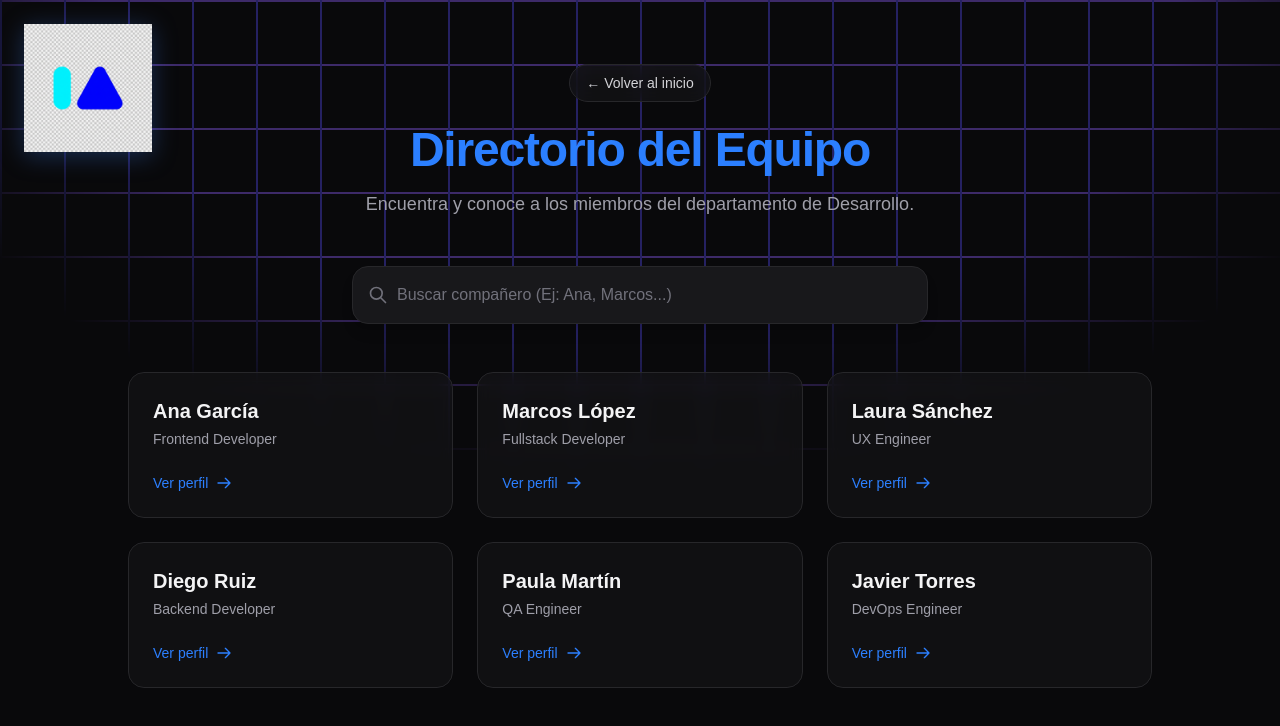
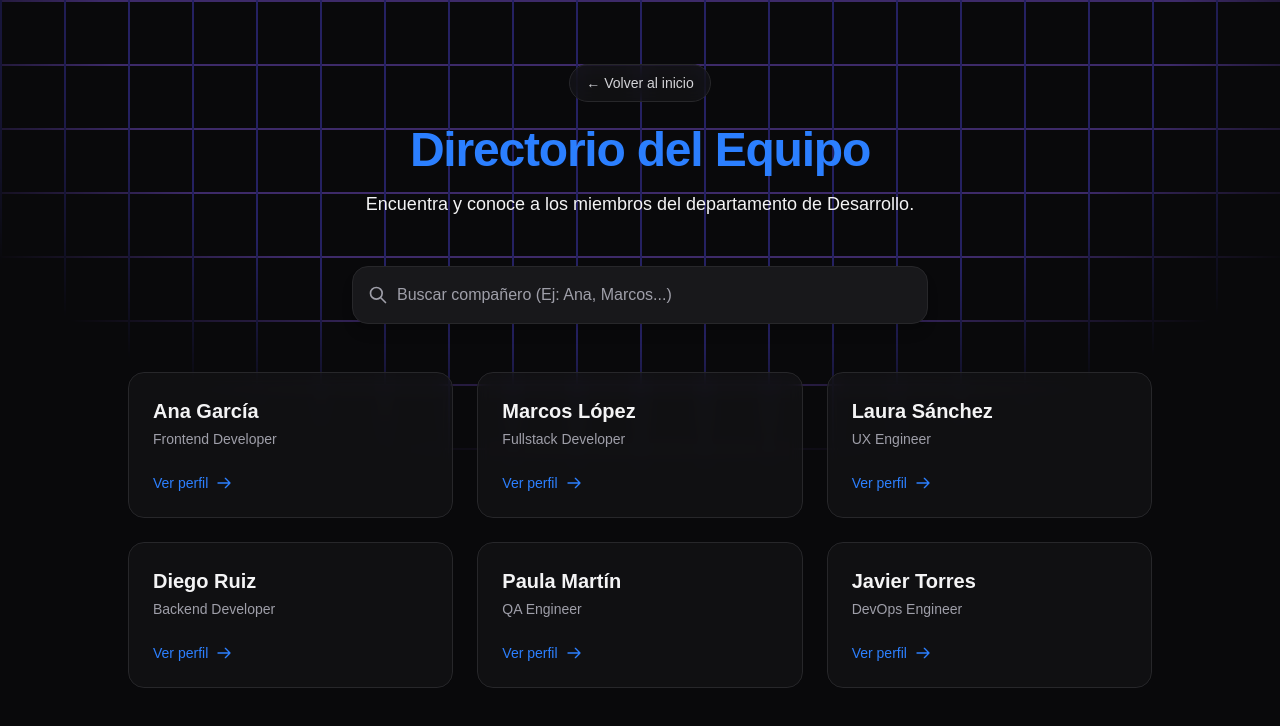
Before and after one commit to FranVice/interamplify-practica-01-directorio-companeros, a Next.js app: page /companeros in a window 1280 px wide. Shown: the top 726 px of the page. Built offline with nearby package versions, Linux system fonts and the light colour scheme.

Commit message:
Mejoras de ui y accesibilidad, remocion de logo con fondo incorrecto

```diff
--- a/app/companeros/[id]/page.tsx
+++ b/app/companeros/[id]/page.tsx
@@ -1,5 +1,4 @@
 import Link from "next/link";
-import Image from "next/image";
 import type { Metadata } from "next";
 import { notFound } from "next/navigation";
 import { coworkers } from "../../../lib/data";
@@ -44,17 +43,7 @@ export default async function Page({ params }: PageProps) {
         <main className="min-h-screen bg-zinc-950 flex items-center justify-center p-6 relative">
             <div className="absolute inset-0 bg-[linear-gradient(to_right,#4f46e5_2px,transparent_2px),linear-gradient(to_bottom,#8b5cf6_2px,transparent_2px)] bg-[size:4rem_4rem] [mask-image:radial-gradient(ellipse_60%_60%_at_50%_0%,#000_70%,transparent_100%)] opacity-40 pointer-events-none z-0" />
 
-            {/* Logo de la empresa */}
-            <div className="absolute top-6 left-6 z-50 w-24 md:w-32 h-auto pointer-events-none">
-                <Image
-                    src="/logo.png"
-                    alt="Logo de Interamplify"
-                    width={400}
-                    height={400}
-                    className="w-full h-auto object-contain drop-shadow-[0_4px_12px_rgba(59,130,246,0.3)]"
-                    priority
-                />
-            </div>
+
 
             <div className="relative w-full max-w-2xl bg-zinc-900/80 backdrop-blur-xl border border-zinc-800 rounded-3xl p-8 md:p-12 shadow-2xl overflow-hidden">
                 {/* Acento azul arriba */}
--- a/app/companeros/page.tsx
+++ b/app/companeros/page.tsx
@@ -1,5 +1,4 @@
 import Link from "next/link";
-import Image from "next/image";
 import { coworkers } from "../../lib/data";
 import CompanerosClient from "../../components/CompanerosCliente";
 
@@ -8,17 +7,7 @@ export default function CompanerosPage() {
     <main className="min-h-screen bg-zinc-950 text-zinc-100 p-6 relative">
       <div className="absolute inset-0 bg-[linear-gradient(to_right,#4f46e5_2px,transparent_2px),linear-gradient(to_bottom,#8b5cf6_2px,transparent_2px)] bg-[size:4rem_4rem] [mask-image:radial-gradient(ellipse_60%_60%_at_50%_0%,#000_70%,transparent_100%)] opacity-40 pointer-events-none z-0" />
 
-      {/* Logo de la empresa */}
-      <div className="absolute top-6 left-6 z-50 w-24 md:w-32 h-auto pointer-events-none">
-        <Image
-          src="/logo.png"
-          alt="Logo de Interamplify"
-          width={400}
-          height={400}
-          className="w-full h-auto object-contain drop-shadow-[0_4px_12px_rgba(59,130,246,0.3)]"
-          priority
-        />
-      </div>
+
 
       <div className="relative max-w-5xl mx-auto pt-10">
         <div className="flex flex-col items-center text-center mb-12">
@@ -33,7 +22,7 @@ export default function CompanerosPage() {
             Directorio del Equipo
           </h1>
 
-          <p className="text-lg max-w-2xl text-zinc-400">
+          <p className="text-lg max-w-2xl text-zinc-100 font-medium">
             Encuentra y conoce a los miembros del departamento de Desarrollo.
           </p>
         </div>
--- a/app/page.tsx
+++ b/app/page.tsx
@@ -1,5 +1,4 @@
 import Link from "next/link";
-import Image from "next/image";
 
 export default function Home() {
   return (
@@ -7,24 +6,14 @@ export default function Home() {
       {/* Elementos decorativos de fondo */}
       <div className="absolute inset-0 bg-[linear-gradient(to_right,#4f46e5_2px,transparent_2px),linear-gradient(to_bottom,#8b5cf6_2px,transparent_2px)] bg-[size:4rem_4rem] [mask-image:radial-gradient(ellipse_60%_60%_at_50%_0%,#000_70%,transparent_100%)] opacity-40 pointer-events-none z-0" />
 
-      {/* Logo de la empresa */}
-      <div className="absolute top-6 left-6 z-50 w-24 md:w-32 h-auto pointer-events-none">
-        <Image
-          src="/logo.png"
-          alt="Logo de Interamplify"
-          width={400}
-          height={400}
-          className="w-full h-auto object-contain drop-shadow-[0_4px_12px_rgba(59,130,246,0.3)]"
-          priority
-        />
-      </div>
+
 
       <div className="relative z-10 flex flex-col items-center text-center max-w-2xl mx-auto">
         <h1 className="text-5xl md:text-6xl font-extrabold mb-6 text-blue-500 tracking-tight">
           Directorio de Compañeros
         </h1>
 
-        <p className="mb-10 text-lg md:text-xl text-zinc-400 leading-relaxed">
+        <p className="mb-10 text-lg md:text-xl text-zinc-100 font-medium leading-relaxed">
           Bienvenido a la aplicación interna del departamento de Desarrollo.
           Aquí podrás consultar la información básica de los miembros del equipo.
         </p>
--- a/components/CompanerosCliente.tsx
+++ b/components/CompanerosCliente.tsx
@@ -51,7 +51,7 @@ export default function CompanerosClient({ coworkers }: Props) {
         <label className="block relative">
           <span className="sr-only">Buscar por nombre</span>
           <div className="absolute inset-y-0 left-0 pl-4 flex items-center pointer-events-none">
-            <svg className="h-5 w-5 text-zinc-500" fill="none" viewBox="0 0 24 24" stroke="currentColor">
+            <svg className="h-5 w-5 text-zinc-400" fill="none" viewBox="0 0 24 24" stroke="currentColor">
               <path strokeLinecap="round" strokeLinejoin="round" strokeWidth={2} d="M21 21l-6-6m2-5a7 7 0 11-14 0 7 7 0 0114 0z" />
             </svg>
           </div>
@@ -59,12 +59,12 @@ export default function CompanerosClient({ coworkers }: Props) {
             value={busqueda}
             onChange={(e) => setBusqueda(e.target.value)}
             placeholder="Buscar compañero (Ej: Ana, Marcos...)"
-            className="w-full pl-11 pr-4 py-4 bg-zinc-900 border border-zinc-800 rounded-2xl text-zinc-100 placeholder-zinc-500 focus:outline-none focus:ring-2 focus:ring-blue-500/50 focus:border-blue-500 transition-all shadow-lg"
+            className="w-full pl-11 pr-4 py-4 bg-zinc-900 border border-zinc-800 rounded-2xl text-zinc-100 placeholder-zinc-400 focus:outline-none focus:ring-2 focus:ring-blue-500 focus:border-blue-500 transition-all shadow-lg"
           />
         </label>
       </div>
 
-      <ul className="grid gap-6 sm:grid-cols-2 lg:grid-cols-3 group/list">
+      <ul className="grid gap-6 sm:grid-cols-2 lg:grid-cols-3">
         {filtrados.map((c) => (
           <MemberCard key={c.id} coworker={c} />
         ))}
@@ -72,7 +72,7 @@ export default function CompanerosClient({ coworkers }: Props) {
 
       {filtrados.length === 0 && (
         <div className="text-center py-12">
-          <p className="text-lg text-zinc-500">
+          <p className="text-lg text-zinc-400 font-medium">
             No se encontraron compañeros con ese nombre.
           </p>
         </div>
--- a/components/MemberCard.tsx
+++ b/components/MemberCard.tsx
@@ -9,8 +9,8 @@ interface MemberCardProps {
 // Cada tarjeta incluye un Link que permite navegar a la página de detalle del compañero.
 export default function MemberCard({ coworker }: MemberCardProps) {
   return (
-    <li className="group relative bg-zinc-900/50 backdrop-blur-sm border border-zinc-800 rounded-2xl p-6 transition-all duration-500 hover:bg-zinc-800/80 hover:border-blue-500/50 hover:shadow-[0_8px_30px_rgb(0,0,0,0.12)] group-hover/list:scale-[0.90] group-hover/list:opacity-40 hover:!scale-[1.10] hover:!opacity-100 hover:-translate-y-2 z-0 hover:z-20">
-      <div className="absolute top-0 inset-x-0 h-1 bg-gradient-to-r from-blue-600/0 via-blue-500/0 to-indigo-500/0 group-hover:from-blue-600/50 group-hover:via-blue-500/50 group-hover:to-indigo-500/50 transition-all duration-500 rounded-t-2xl opacity-0 group-hover:opacity-100" />
+    <li className="group relative bg-zinc-900/50 backdrop-blur-sm border border-zinc-800 rounded-2xl p-6 transition-all duration-300 hover:bg-zinc-800/80 hover:border-blue-500/50 hover:shadow-[0_8px_30px_rgba(59,130,246,0.15)] hover:scale-[1.02] hover:-translate-y-1 z-0 focus-within:z-20 hover:z-20">
+      <div className="absolute top-0 inset-x-0 h-1 bg-gradient-to-r from-blue-600/0 via-blue-500/0 to-indigo-500/0 group-hover:from-blue-600/50 group-hover:via-blue-500/50 group-hover:to-indigo-500/50 transition-all duration-300 rounded-t-2xl opacity-0 group-hover:opacity-100" />
 
       <div className="flex flex-col h-full relative z-10 pointer-events-none">
         <h3 className="text-xl font-bold text-zinc-100 mb-1 group-hover:text-blue-400 transition-colors">
```
